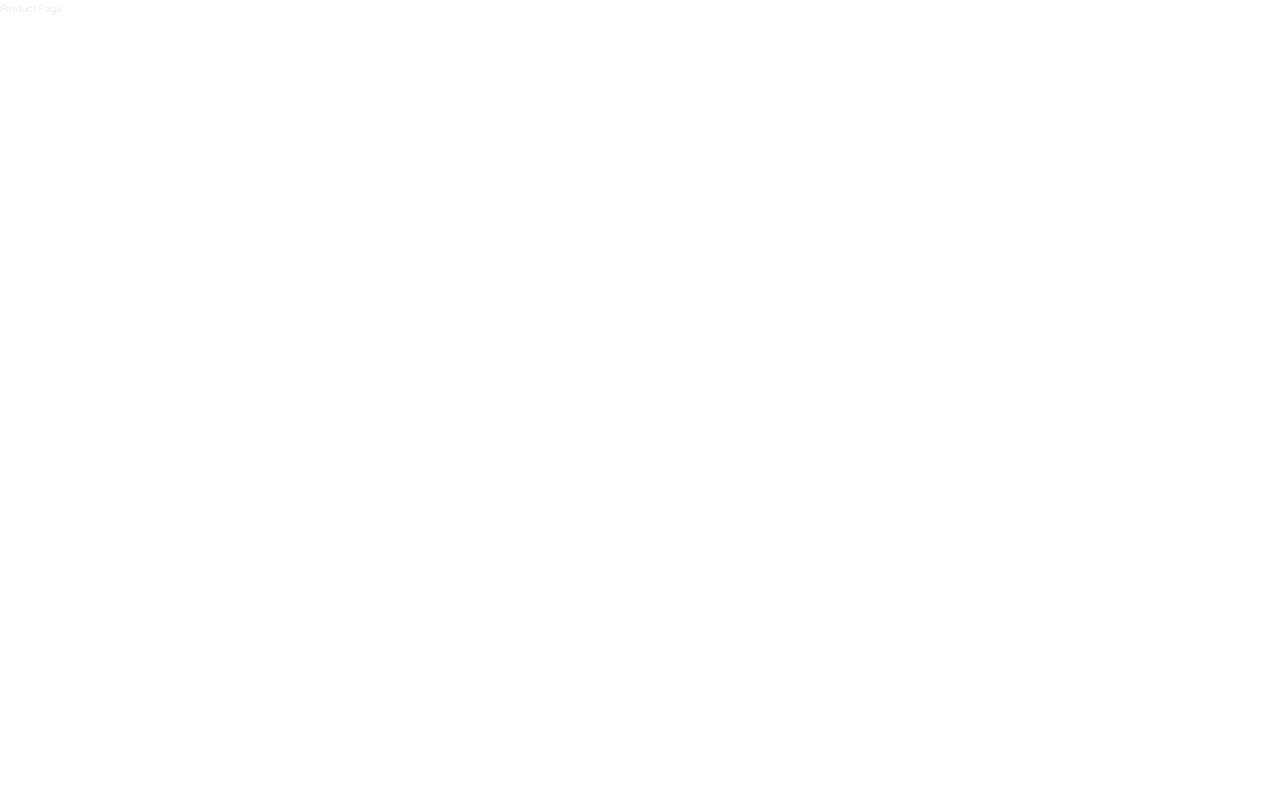
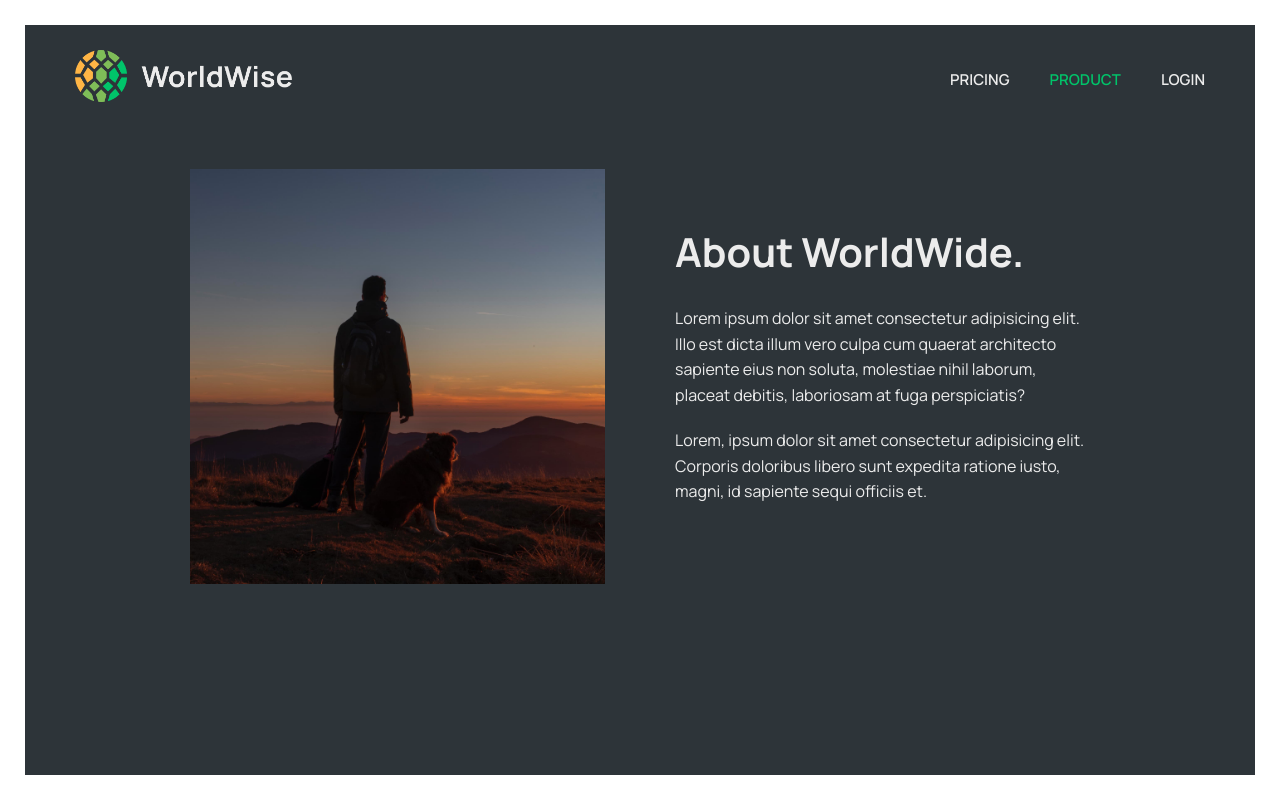
Before and after one commit to alaafawzyyyy/worldWise, a React (Vite) app: page /product in a window 1280 px wide. Built offline with nearby package versions, Linux system fonts and the light colour scheme.

Commit message:
Product page

```diff
--- a/src/App.jsx
+++ b/src/App.jsx
@@ -2,6 +2,7 @@ import { Route, Routes, BrowserRouter } from 'react-router-dom';
 import Home from './pages/Home';
 import AppLayout from './pages/AppLayout';
 import './App.css';
+import Product from './pages/Product';
 
 function App() {
   return (
@@ -10,7 +11,7 @@ function App() {
       <Route path='/' element={ <Home/>}/>
       <Route path='/App' element={ <AppLayout/> }/>
       <Route path='/pricing' element={ <div>Pricing Page</div> }/>
-      <Route path='/product' element={ <div>Product Page</div> }/>
+      <Route path='/product' element={ <Product/> }/>
       <Route path='/login' element={ <div>Login Page</div> }/>
     </Routes>
   </BrowserRouter>
--- a/src/pages/Product.jsx
+++ b/src/pages/Product.jsx
@@ -1,8 +1,30 @@
+import styles from './Product.module.css';
+import PageNav from '../components/PageNav';
+
 function Product() {
     return (
-        <div>
+        <main className={styles.product}>
+            <PageNav/>
+            <section>
+                <img src='/img-1.jpg'
+                     alt='person with dog overlooking mountain with sunset' />
+                <div>
+                    <h2>
+                        About WorldWide.
+                    </h2>
+                    <p>
+                        Lorem ipsum dolor sit amet consectetur adipisicing elit.
+                        Illo est dicta illum vero culpa cum quaerat architecto sapiente eius non soluta,
+                        molestiae nihil laborum, placeat debitis, laboriosam at fuga perspiciatis?
+                    </p>
+                    <p>
+                        Lorem, ipsum dolor sit amet consectetur adipisicing elit. Corporis doloribus libero
+                         sunt expedita ratione iusto, magni, id sapiente sequi officiis et.
+                    </p>
+                </div>
+            </section>
 
-        </div>
+        </main>
     );
 }
 export default Product;
--- /dev/null
+++ b/src/pages/Product.module.css
@@ -0,0 +1,34 @@
+.product {
+  margin: 2.5rem;
+  padding: 2.5rem 5rem;
+  background-color: var(--color-dark--1);
+  min-height: calc(100vh - 5rem);
+}
+
+.product section {
+  width: clamp(80rem, 80%, 90rem);
+  margin: 6rem auto;
+  display: grid;
+  grid-template-columns: 1fr 1fr;
+  gap: 7rem;
+  align-items: center;
+}
+
+.product img {
+  width: 100%;
+}
+
+.product h2 {
+  font-size: 4rem;
+  line-height: 1.2;
+  margin-bottom: 3rem;
+}
+
+.product p {
+  font-size: 1.6rem;
+  margin-bottom: 2rem;
+}
+
+.product section a {
+  margin-top: 2rem;
+}
```
Also changed, not shown: public/img-1.jpg (added).
